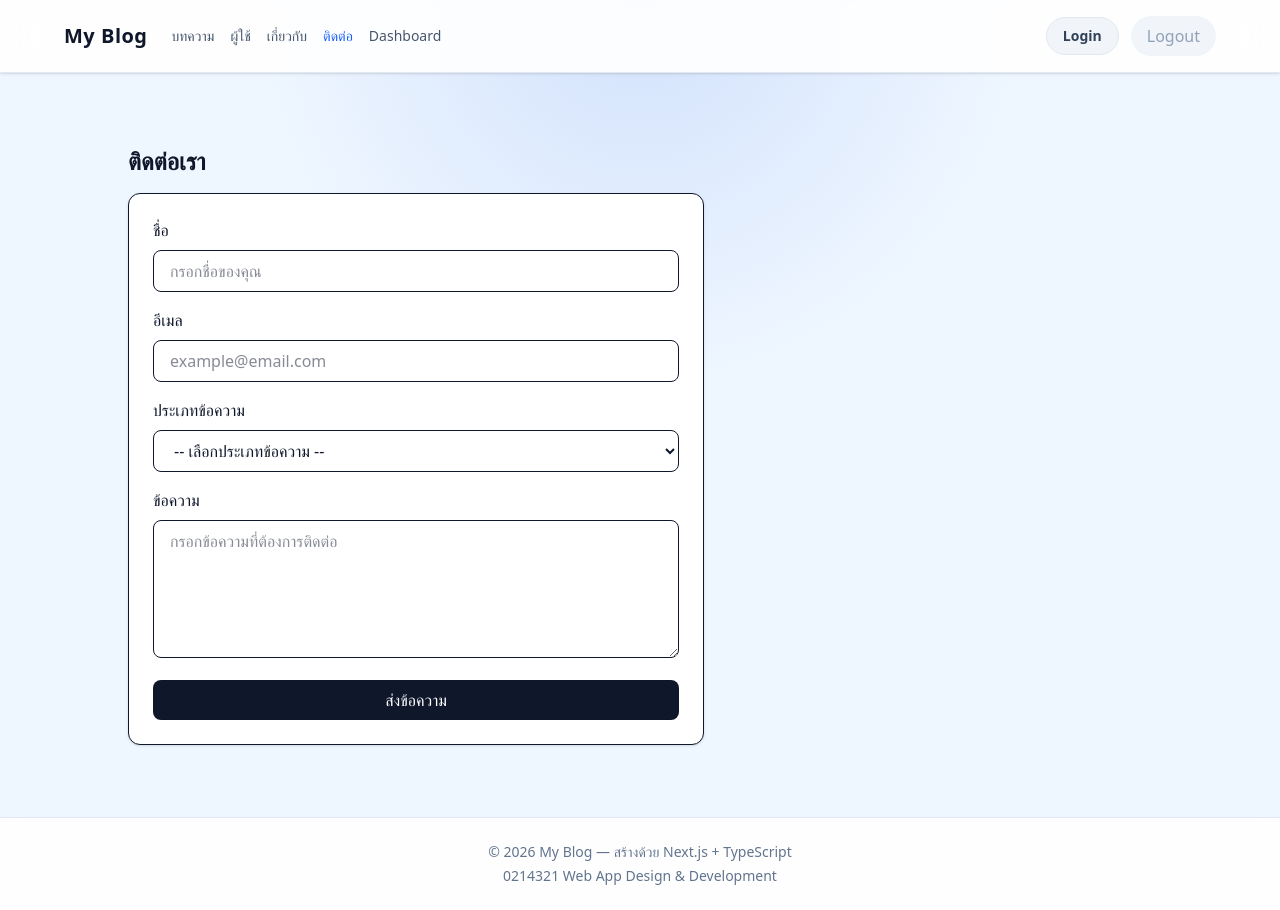
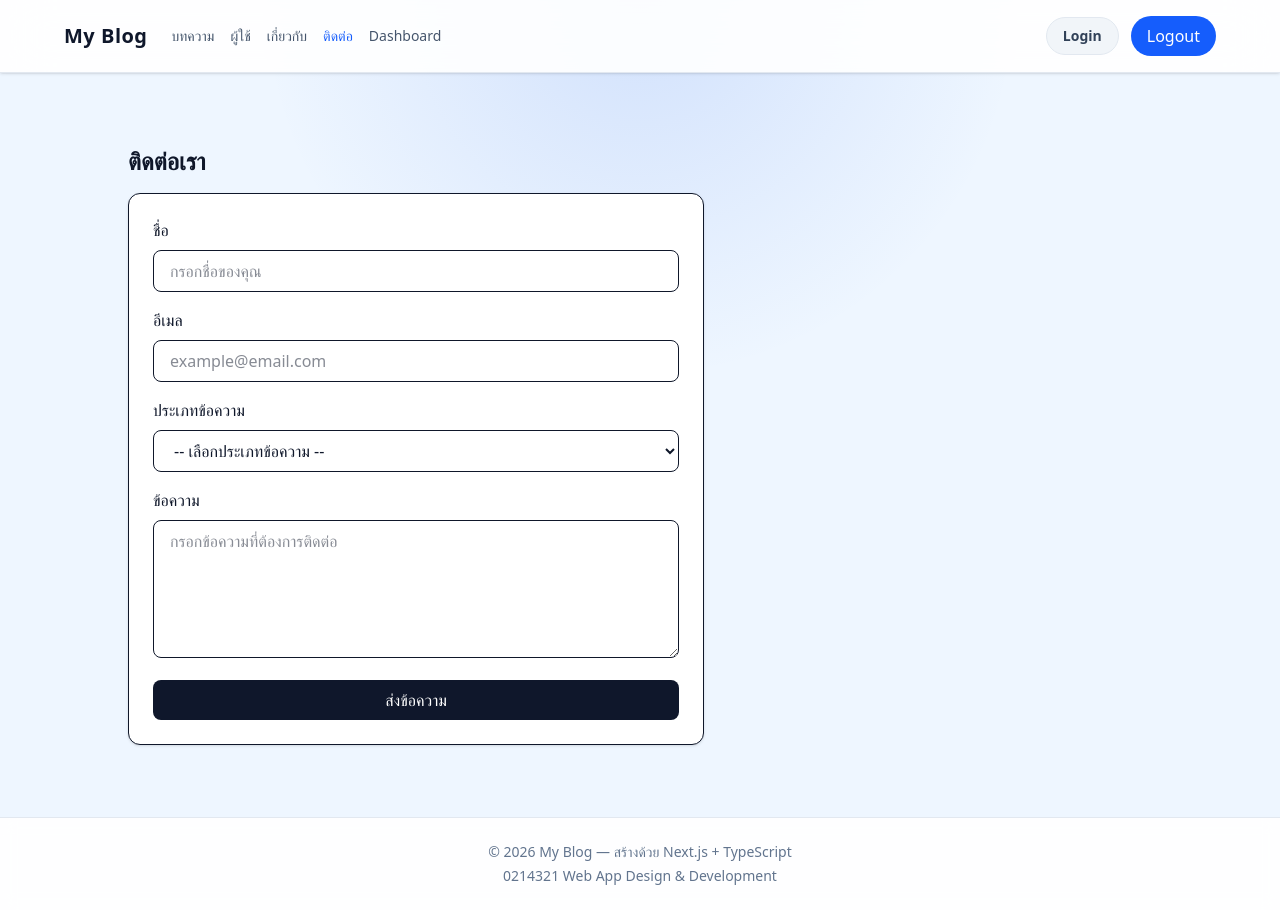
Before and after one commit to aratdapirasor-collab/lab7_form_103, a Next.js app: page /contact in a window 1280 px wide. Built offline with nearby package versions, Linux system fonts and the light colour scheme.

Commit message:
fix: update Navbar logout styling and prisma schema provider to postgresql

```diff
--- a/components/Navbar.tsx
+++ b/components/Navbar.tsx
@@ -15,6 +15,7 @@
 export default function Navbar() {
   const pathname = usePathname();
   const router = useRouter();
+
   const [loggedIn, setLoggedIn] = useState(false);
   const [loading, setLoading] = useState(true);
 
@@ -64,7 +65,7 @@
         method: 'POST',
       });
     } catch {
-      // ignore and still clear local state
+      // ถ้า API logout มีปัญหา ก็ยังเปลี่ยนสถานะหน้าเว็บ
     }
 
     setLoggedIn(false);
@@ -91,9 +92,8 @@
                 <Link
                   key={link.href}
                   href={link.href}
-                  className={`transition-colors hover:text-blue-600 ${
-                    isActive ? 'text-blue-600' : 'text-slate-600'
-                  }`}
+                  className={`transition-colors hover:text-blue-600 ${isActive ? 'text-blue-600' : 'text-slate-600'
+                    }`}
                 >
                   {link.label}
                 </Link>
@@ -113,12 +113,7 @@
           <button
             type="button"
             onClick={handleLogout}
-            disabled={!loggedIn && !loading}
-            className={`rounded-full px-4 py-2 text-sm font-semibold transition ${
-              loggedIn
-                ? 'bg-blue-600 text-white hover:bg-blue-700'
-                : 'bg-slate-100 text-slate-400 cursor-not-allowed'
-            } ${loading ? 'opacity-70' : ''}`}
+            className="rounded-full bg-blue-600 px-4 py-2 text-sm font-semibold text-white transition hover:bg-blue-700"
           >
             Logout
           </button>
```
Also changed, not shown: 1 other file (tests, documents, lock files or other folders).
